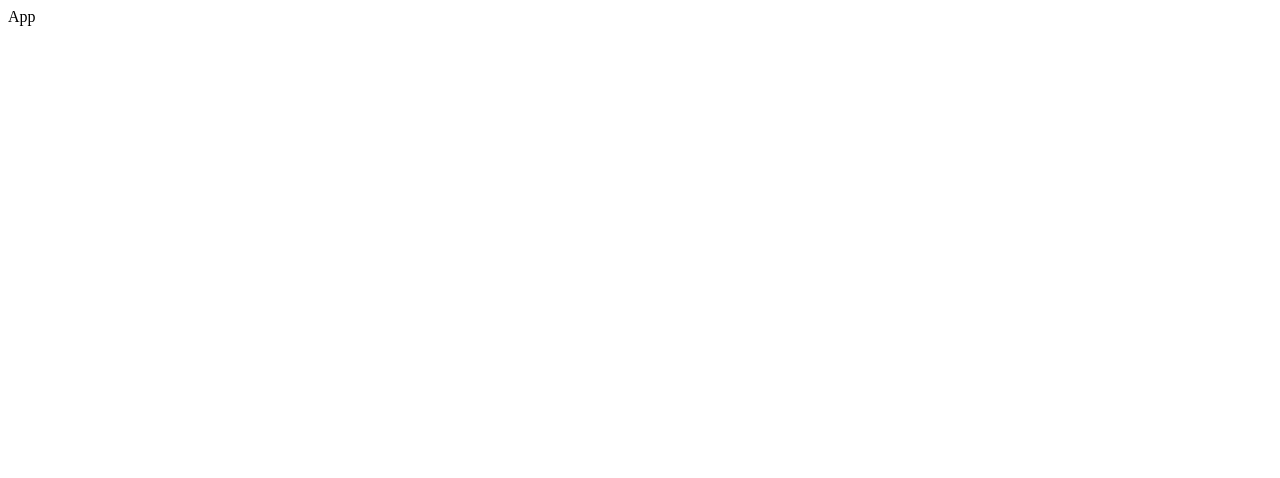
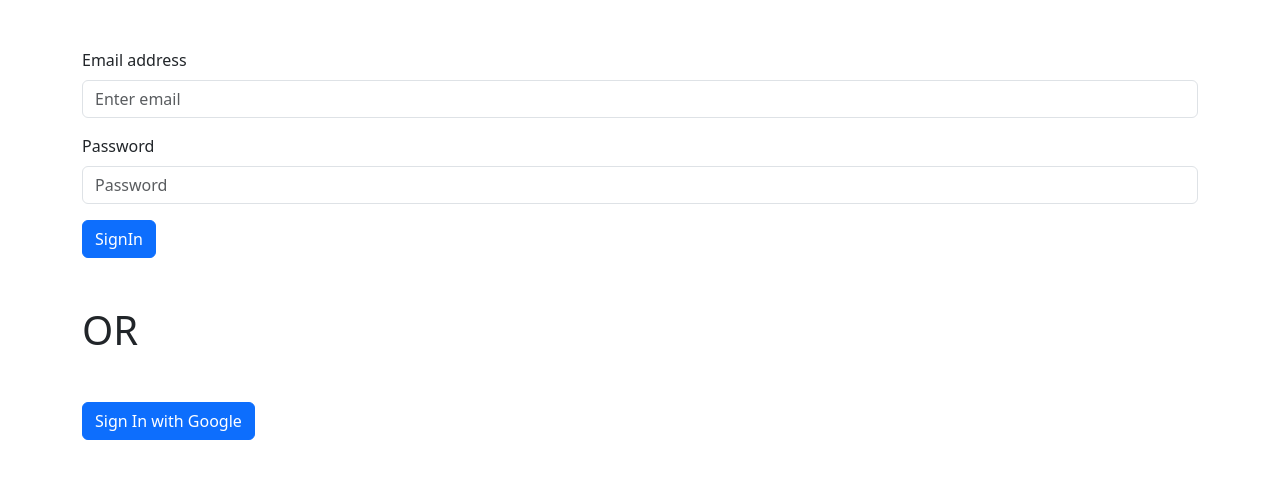
Before and after one commit to VikranthKA/firebase, a React (Create React App) app in the folder frontend/: page /login in a window 1280 px wide. Shown: the top 478 px of the page. Built offline with nearby package versions, Linux system fonts and the light colour scheme; no server answers.

Commit message:
added the auth from google

```diff
--- a/frontend/src/App.js
+++ b/frontend/src/App.js
@@ -1,10 +1,24 @@
 import React from 'react'
+import "bootstrap/dist/css/bootstrap.min.css"
+import { Route, Routes } from 'react-router-dom'
+import Home from './pages/Home'
+import Register from './pages/Register'
+import Login from './pages/Login'
 
 const App = () => {
   return (
-    <div>
-      App
-    </div>
+      <Routes>
+        <Route path='/' element={<Home/>} />
+        <Route path='/register' element={<Register/>} />
+        <Route path='/login' element={<Login/>} />
+        <Route path='/' element={<Home/>} />
+        <Route path='/' element={<Home/>} />
+        <Route path='/' element={<Home/>} />
+        <Route path='/' element={<Home/>} />
+        <Route path='/' element={<Home/>} />
+        <Route path='/' element={<Home/>} />
+
+      </Routes>
   )
 }
 
--- /dev/null
+++ b/frontend/src/context/Firebase.jsx
@@ -0,0 +1,53 @@
+import { createContext, useContext,useEffect,useState } from "react";
+import {initializeApp} from 'firebase/app'
+import {getAuth,createUserWithEmailAndPassword,signInWithEmailAndPassword,GoogleAuthProvider,signInWithPopup,onAuthStateChanged} from 'firebase/auth'
+
+const FirebaseContext = createContext(null);
+
+// Import the functions you need from the SDKs you need
+// TODO: Add SDKs for Firebase products that you want to use
+// https://firebase.google.com/docs/web/setup#available-libraries
+
+// Your web app's Firebase configuration
+const firebaseConfig = {
+  apiKey: "AIzaSyBrt5O1pIxMI6wBV4jUOe37SZOFnzncU8s",
+  authDomain: "bookify-c5ee1.firebaseapp.com",
+  projectId: "bookify-c5ee1",
+  storageBucket: "bookify-c5ee1.appspot.com",
+  messagingSenderId: "703929495144",
+  appId: "1:703929495144:web:07a3fa886166ad816895dd"
+};
+
+// Initialize Firebase
+export const useFirebase = () => useContext(FirebaseContext);
+
+
+const firebaseApp = initializeApp(firebaseConfig)
+const firebaseAuth = getAuth(firebaseApp)
+
+export const FirebaseProvider = (props) => {
+    const [user,setUser] = useState(null)
+    useEffect(()=>{
+        onAuthStateChanged(firebaseAuth,user=>{
+            if(user) setUser(user)
+            else setUser(null)
+        })
+    },[])
+
+    const signUpUserWithEamilAndPassword = (email,password)=>{
+        createUserWithEmailAndPassword(firebaseAuth,email,password)
+    }
+    const loginInUserWithEamilAndPassword =(email,password)=>{
+        signInWithEmailAndPassword(firebaseAuth,email,password)
+    }
+    const signInWithGoogle = ()=>signInWithPopup(firebaseAuth,new GoogleAuthProvider())
+
+    const isLoggedIn = user ? true : false
+    return (
+        <FirebaseContext.Provider value={{signUpUserWithEamilAndPassword,loginInUserWithEamilAndPassword,signInWithGoogle,
+            isLoggedIn
+        }}>
+            {props.children}
+        </FirebaseContext.Provider>
+    );
+};
--- a/frontend/src/index.js
+++ b/frontend/src/index.js
@@ -1,10 +1,17 @@
 import React from 'react';
 import ReactDOM from 'react-dom/client';
 import App from './App';
-
+import { FirebaseProvider } from './context/Firebase';
+import { BrowserRouter } from 'react-router-dom'
 const root = ReactDOM.createRoot(document.getElementById('root'));
 root.render(
-    <App />
+  <BrowserRouter>
+    <FirebaseProvider>
+
+      <App />
+
+    </FirebaseProvider>
+  </BrowserRouter>
 );
 
 // If you want to start measuring performance in your app, pass a function
--- /dev/null
+++ b/frontend/src/pages/Home.jsx
@@ -0,0 +1,11 @@
+import React from 'react'
+
+const Home = () => {
+  return (
+    <div>
+
+    </div>
+  )
+}
+
+export default Home
--- /dev/null
+++ b/frontend/src/pages/Login.jsx
@@ -0,0 +1,59 @@
+import React, { useEffect, useState } from 'react'
+import { Button, Form } from 'react-bootstrap';
+import {useFirebase} from  "../context/Firebase"
+import { useNavigate } from 'react-router-dom';
+const Login = () => {
+    const [email,setEmail] = useState("")
+    const [password,setPassword] = useState("")
+
+    const firebase = useFirebase()
+
+    const navigate = useNavigate()
+
+    useEffect(()=>{
+        if(firebase.isLoggedIn){
+            navigate("/")
+        }
+    },[firebase,navigate]
+    )
+
+
+    const handleSubmit =async(e)=>{
+        e.preventDefault()
+        const result = await firebase.loginInUserWithEamilAndPassword(email,password)
+        setEmail("")
+        setPassword("")
+        console.log("Success",result)
+
+    }
+
+    return (
+        <div className='container mt-5'>
+
+            <Form onSubmit={handleSubmit}>
+                <Form.Group className="mb-3" controlId="formBasicEmail">
+                    <Form.Label>Email address</Form.Label>
+                    <Form.Control type="email" placeholder="Enter email" value={email} onChange={(e)=>setEmail(e.target.value)}/>
+
+                </Form.Group>
+
+                <Form.Group className="mb-3" controlId="formBasicPassword">
+                    <Form.Label>Password</Form.Label>
+                    <Form.Control type="password" placeholder="Password" value={password} onChange={(e)=>setPassword(e.target.value)}/>
+                </Form.Group>
+
+                <Button variant="primary" type="submit">
+SignIn                </Button>
+            </Form>
+            <h1 className='mt-5 mb-5'>
+                OR
+            </h1>
+            <Button onClick={firebase.signInWithGoogle}>
+                Sign In with Google
+            </Button>
+
+        </div>
+    )
+}
+
+export default Login
--- /dev/null
+++ b/frontend/src/pages/Register.jsx
@@ -0,0 +1,44 @@
+import React, { useState } from 'react'
+import { Button, Form } from 'react-bootstrap';
+import {useFirebase} from  "../context/Firebase"
+const Register = () => {
+    const [email,setEmail] = useState("")
+    const [password,setPassword] = useState("")
+
+    const firebase = useFirebase()
+
+
+    const handleSubmit =async(e)=>{
+        e.preventDefault()
+        const result = await firebase.signUpUserWithEamilAndPassword(email,password)
+        setEmail("")
+        setPassword("")
+        console.log("Success",result)
+
+    }
+
+    return (
+        <div className='container mt-5'>
+
+            <Form onSubmit={handleSubmit}>
+                <Form.Group className="mb-3" controlId="formBasicEmail">
+                    <Form.Label>Email address</Form.Label>
+                    <Form.Control type="email" placeholder="Enter email" value={email} onChange={(e)=>setEmail(e.target.value)}/>
+
+                </Form.Group>
+
+                <Form.Group className="mb-3" controlId="formBasicPassword">
+                    <Form.Label>Password</Form.Label>
+                    <Form.Control type="password" placeholder="Password" value={password} onChange={(e)=>setPassword(e.target.value)}/>
+                </Form.Group>
+
+                <Button variant="primary" type="submit">
+                    Create Account
+                </Button>
+            </Form>
+
+        </div>
+    )
+}
+
+export default Register
```
Also changed, not shown: frontend/package.json (+19 -6 lines), 1 other file (tests, documents, lock files or other folders).
